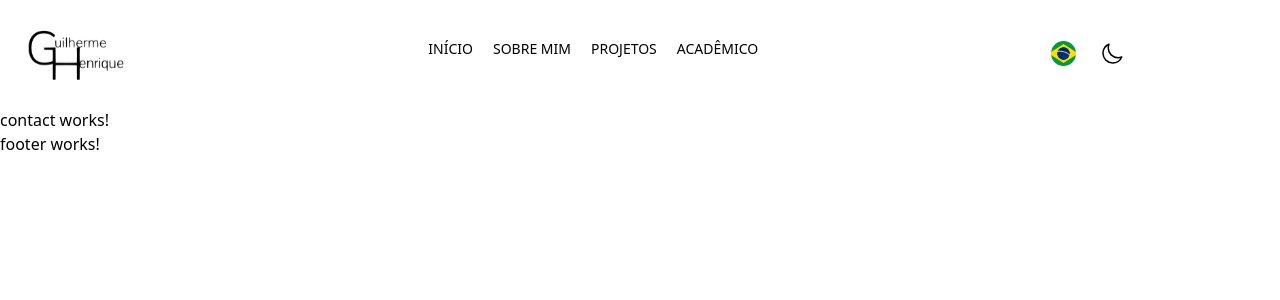
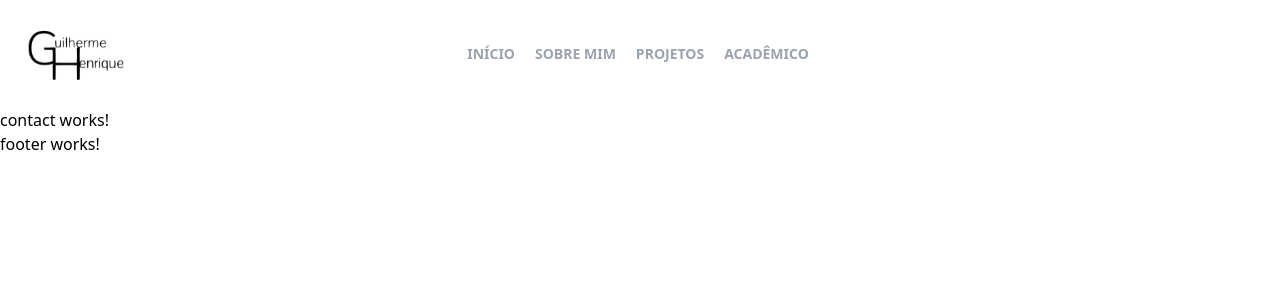
Before and after one commit to euguiihenry/Guilherme-Henrique-Portfolio, an Angular app: page /home in a window 1280 px wide. Both pictures are taken after a click on the button "CONTATE-ME". Shown: the top 300 px of the page. Built offline with nearby package versions, Linux system fonts and the light colour scheme.

Commit message:
feat and style: Almost completed functional navbar - working with route identification and styling according to route

```diff
--- a/src/app/app.module.ts
+++ b/src/app/app.module.ts
@@ -3,7 +3,7 @@ import { BrowserModule } from '@angular/platform-browser';
 
 import { AppRoutingModule } from './app-routing.module';
 import { AppComponent } from './app.component';
-import { CommonModule } from './common/common.module';
+import { RecurrentModule } from './common/recurrent.module';
 import { PagesModule } from './pages/pages.module';
 
 @NgModule({
@@ -13,7 +13,7 @@ import { PagesModule } from './pages/pages.module';
   imports: [
     BrowserModule,
     AppRoutingModule,
-    CommonModule,
+    RecurrentModule,
     PagesModule
   ],
   providers: [],
--- a/src/app/common/header/header.component.css
+++ b/src/app/common/header/header.component.css
@@ -14,12 +14,24 @@
     color: var(--dark-text);
 }
 
+.hide{
+    display: none;
+    width: 0;
+    height: 0;
+    visibility: 0;
+
+}
+
 .link-margin{
-    margin-top: -0.625em;
+    margin-top: 0.7em;
 }
 
 .color{
     background-color: aquamarine;
+}
+
+.nav-link{
+    font-weight: 600;
 }
 
 .nav-buttons{
@@ -32,7 +44,9 @@
     height: 25px;
 }
 
-.contact-button{
+.action-button{
     background-color: var(--shadow-blue-primary-light-theme);
     border-radius: 1.25em;
+    width: 8em;
+    height: 3em;
 }
--- a/src/app/common/header/header.component.html
+++ b/src/app/common/header/header.component.html
@@ -14,35 +14,52 @@
 
     <div class="w-full block flex-grow lg:flex lg:items-center lg:w-auto ml-5">
         <div class="text-sm lg:flex-grow nav-link flex justify-center items-center">
-            <a [routerLink]="['./home']" class="block mt-4 lg:inline-block lg:mt-0 text-black hover:opacity-50 mr-5 uppercase link-margin">
+            <a routerLink="/home" routerLinkActive="current"
+            [ngClass]="{ 'current link-margin ': routerService.isActive('home') }"
+            class="block mt-4 lg:inline-block lg:mt-0 text-gray-400 hover:opacity-60 mr-5 uppercase nav-link">
                 Início
             </a>
 
-            <a [routerLink]="['./about']" class="block mt-4 lg:inline-block lg:mt-0 text-black hover:opacity-50 mr-5 uppercase link-margin">
+            <a routerLink="/about" routerLinkActive="current"
+            [ngClass]="{ 'current link-margin': routerService.isActive('about') }"
+            class="block mt-4 lg:inline-block lg:mt-0 text-gray-400 hover:opacity-60 mr-5 uppercase nav-link">
                 Sobre Mim
             </a>
-            <a [routerLink]="['./projects']" class="block mt-4 lg:inline-block lg:mt-0 text-black hover:opacity-50 mr-5 uppercase link-margin">
+
+            <a routerLink="/projects" routerLinkActive="current"
+            [ngClass]="{ 'current link-margin': routerService.isActive('projects'), 'hide': routerService.isActive('home')  }"
+            class="block mt-4 lg:inline-block lg:mt-0 text-gray-400 hover:opacity-60 mr-5 uppercase nav-link">
                 Projetos
             </a>
-            <a [routerLink]="['./academic']" class="block mt-4 lg:inline-block lg:mt-0 text-black hover:opacity-50 uppercase link-margin">
+
+            <a routerLink="/academic" routerLinkActive="current"
+            [ngClass]="{ 'current link-margin': routerService.isActive('academic'), 'hide': routerService.isActive('home')  }"
+            class="block mt-4 lg:inline-block lg:mt-0 text-gray-400 hover:opacity-60 uppercase nav-link">
                 Acadêmico
             </a>
         </div>
         <div class="flex justify-center">
-            <button class="nav-buttons p-2">
+            <button [ngClass]="{'hide': routerService.isActive('about') || routerService.isActive('projects') || routerService.isActive('academic')|| routerService.isActive('contact')}"
+            class="nav-buttons p-2">
                 <img class="img-bt" src="../../../assets/img/portugueseLanguage.png">
             </button>
 
-            <button class="nav-buttons p-2 ml-2">
+            <button [ngClass]="{'hide': routerService.isActive('about') || routerService.isActive('projects') || routerService.isActive('academic') || routerService.isActive('contact')}"
+            class="nav-buttons p-2 ml-2">
                 <svg xmlns="http://www.w3.org/2000/svg" fill="none" viewBox="0 0 24 24" stroke-width="1.5" stroke="currentColor" class="w-6 h-6">
                     <path stroke-linecap="round" stroke-linejoin="round" d="M21.752 15.002A9.718 9.718 0 0118 15.75c-5.385 0-9.75-4.365-9.75-9.75 0-1.33.266-2.597.748-3.752A9.753 9.753 0 003 11.25C3 16.635 7.365 21 12.75 21a9.753 9.753 0 009.002-5.998z" />
                 </svg>
             </button>
 
-            <button class="contact-button text-sm text-white p-2 px-3 ml-2 rounded-lg text-center font-semibold uppercase">
-                <a [routerLink]="['./contact']">Contate-me</a>
+            <button routerLink="/contact" [ngClass]="{ 'hide': routerService.isActive('contact') }"
+            class="action-button text-sm text-white p-2 px-3 ml-2 rounded-lg text-center font-semibold uppercase">
+                <p>Contate-me</p>
             </button>
-            <!-- <a href="#" class="inline-block text-sm px-4 py-2 leading-none border rounded text-black border-black hover:border-transparent hover:text-indigo-500 hover:bg-white mt-4 lg:mt-0">Sign In</a> -->
+
+            <button routerLink="/home" [ngClass]="{'hide': routerService.isActive('about') || routerService.isActive('projects') || routerService.isActive('academic') || routerService.isActive('home')}"
+            class="action-button text-sm text-white p-2 px-3 ml-2 rounded-lg text-center font-semibold uppercase">
+                <p>Início</p>
+            </button>
         </div>
     </div>
 </nav>
--- a/src/app/common/header/header.component.ts
+++ b/src/app/common/header/header.component.ts
@@ -1,5 +1,7 @@
-import { Component } from '@angular/core';
-import { GetCurrentRouteService } from '../services/get-current-route.service';
+import { Component, OnInit, ChangeDetectorRef, EventEmitter } from '@angular/core';
+import { GetCurrentRouteService } from '../services/current-route/get-current-route.service';
+import { Router } from '@angular/router';
+import { RouterService } from '../services/router-check/router.service';
 
 @Component({
   selector: 'app-header',
@@ -7,21 +9,18 @@ import { GetCurrentRouteService } from '../services/get-current-route.service';
   styleUrls: ['./header.component.css']
 })
 
-export class HeaderComponent {
+export class HeaderComponent implements OnInit {
   currentURL: string;
+  className: string
+  //public status: EventEmitter<boolean> = new EventEmitter<boolean>();
 
-  constructor(private currentRouteService: GetCurrentRouteService) {
+  constructor(private currentRouteService: GetCurrentRouteService, private changeDetectorRef: ChangeDetectorRef, readonly routerService: RouterService) {
     this.currentURL = '';
-    this.currentRouteService.getCurrentRoute();
-    //console.log(this.currentURL);
+    this.className = '';
   }
-
-  // Navbar links to show active page changing color and inserting dots:
-
-
-  // Change language:
-
-  // Change theme color:
-
-  //
+  ngOnInit(): void {
+    this.currentRouteService.getCurrentRoute().subscribe(route => {
+      this.currentURL = route;
+    })
+  }
 }
--- a/src/app/common/common.module.ts
+++ b/src/app/common/recurrent.module.ts
@@ -1,4 +1,5 @@
 import { NgModule } from '@angular/core';
+import { CommonModule } from '@angular/common';
 import { HeaderComponent } from './header/header.component';
 import { FooterComponent } from './footer/footer.component';
 import { RouterModule } from '@angular/router';
@@ -9,6 +10,7 @@ import { RouterModule } from '@angular/router';
     FooterComponent
   ],
   imports: [
+    CommonModule,
     RouterModule
   ],
   exports: [
@@ -16,4 +18,4 @@ import { RouterModule } from '@angular/router';
     FooterComponent
   ]
 })
-export class CommonModule { }
+export class RecurrentModule {}
--- /dev/null
+++ b/src/app/common/services/current-route/get-current-route.service.ts
@@ -0,0 +1,34 @@
+import { Injectable } from '@angular/core';
+import { ActivatedRoute, NavigationEnd, Router } from '@angular/router';
+import { Observable, filter, map } from 'rxjs';
+
+@Injectable({
+  providedIn: 'root'
+})
+export class GetCurrentRouteService {
+  constructor(private router: Router, private route: ActivatedRoute) {}
+
+  getCurrentRoute(): Observable<string> {
+    return this.router.events.pipe(
+      filter(event => event instanceof NavigationEnd),
+      map(event => (event as NavigationEnd).url)
+    );
+  }
+
+  getOldRoute(){
+    let currentRoute = '';
+    this.router.events.subscribe(event => {
+      if (event instanceof NavigationEnd) {
+        currentRoute = event.url;
+      }
+    });
+  }
+
+  setRoute() {
+    let path;
+    this.getCurrentRoute().subscribe(route => {
+      path = route;
+
+    });
+  }
+}
--- a/src/app/common/services/get-current-route.service.ts
+++ /dev/null
@@ -1,15 +0,0 @@
-import { Injectable } from '@angular/core';
-import { ActivatedRoute, Router } from '@angular/router';
-
-@Injectable({
-  providedIn: 'root'
-})
-export class GetCurrentRouteService {
-  constructor(private router: Router) { }
-
-  getCurrentRoute() {
-    const currentRoute = this.router.url;
-    console.log(currentRoute);
-    //this.activatedRoute.url.subscribe(answer => console.log(answer));
-  }
-}
--- /dev/null
+++ b/src/app/common/services/router-check/router.service.ts
@@ -0,0 +1,14 @@
+import { Injectable } from '@angular/core';
+import { Router, ActivatedRoute } from '@angular/router';
+
+@Injectable({
+  providedIn: 'root'
+})
+export class RouterService {
+
+  constructor(private router: Router, private route: ActivatedRoute) { }
+
+  isActive(route: string): boolean {
+    return this.route.firstChild ? this.route.firstChild.snapshot.url[0].path === route : false;
+  }
+}
--- a/src/styles.css
+++ b/src/styles.css
@@ -1,10 +1,6 @@
 @tailwind base;
 @tailwind components;
 @tailwind utilities;
-
-/* @import "tailwindcss/base";
-@import "tailwindcss/components";
-@import "tailwindcss/utilities"; */
 
 @import "./assets/styles/colors.css";
 
```
Also changed, not shown: 2 other files (tests, documents, lock files or other folders).
